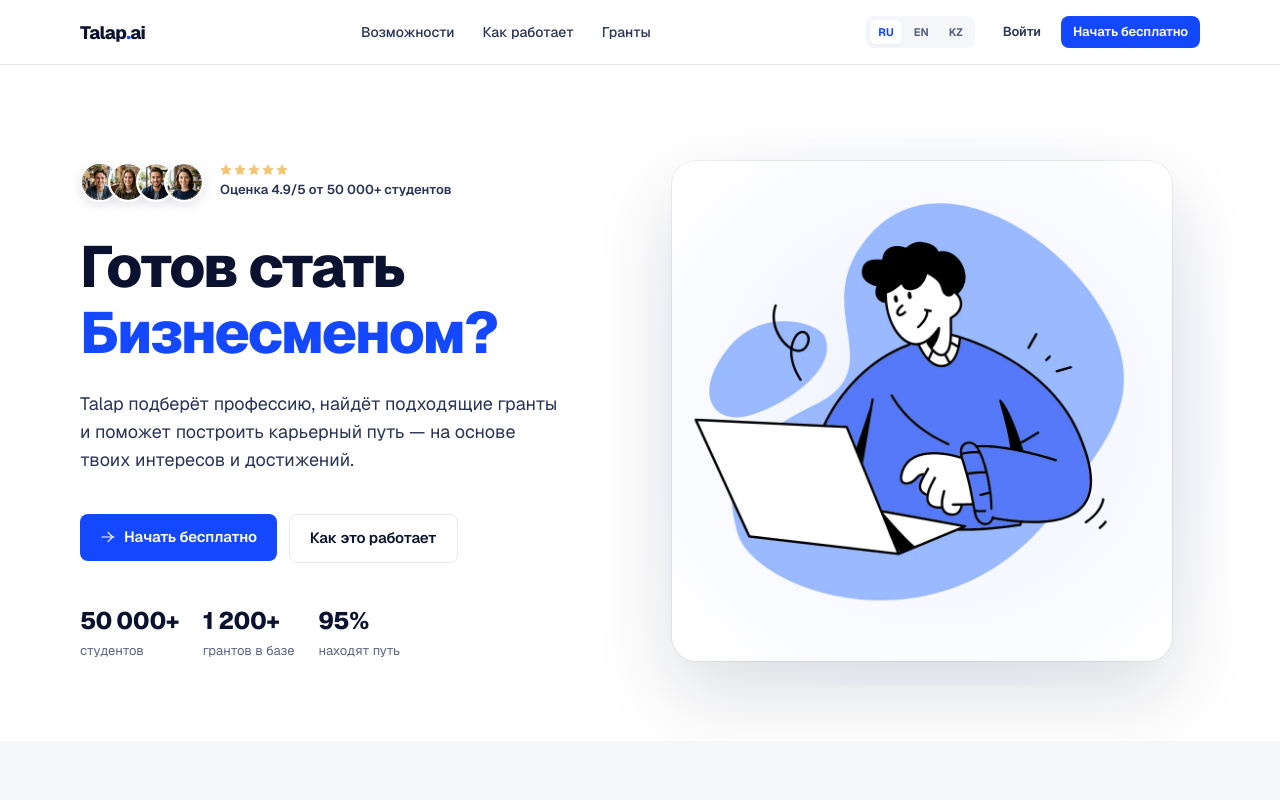
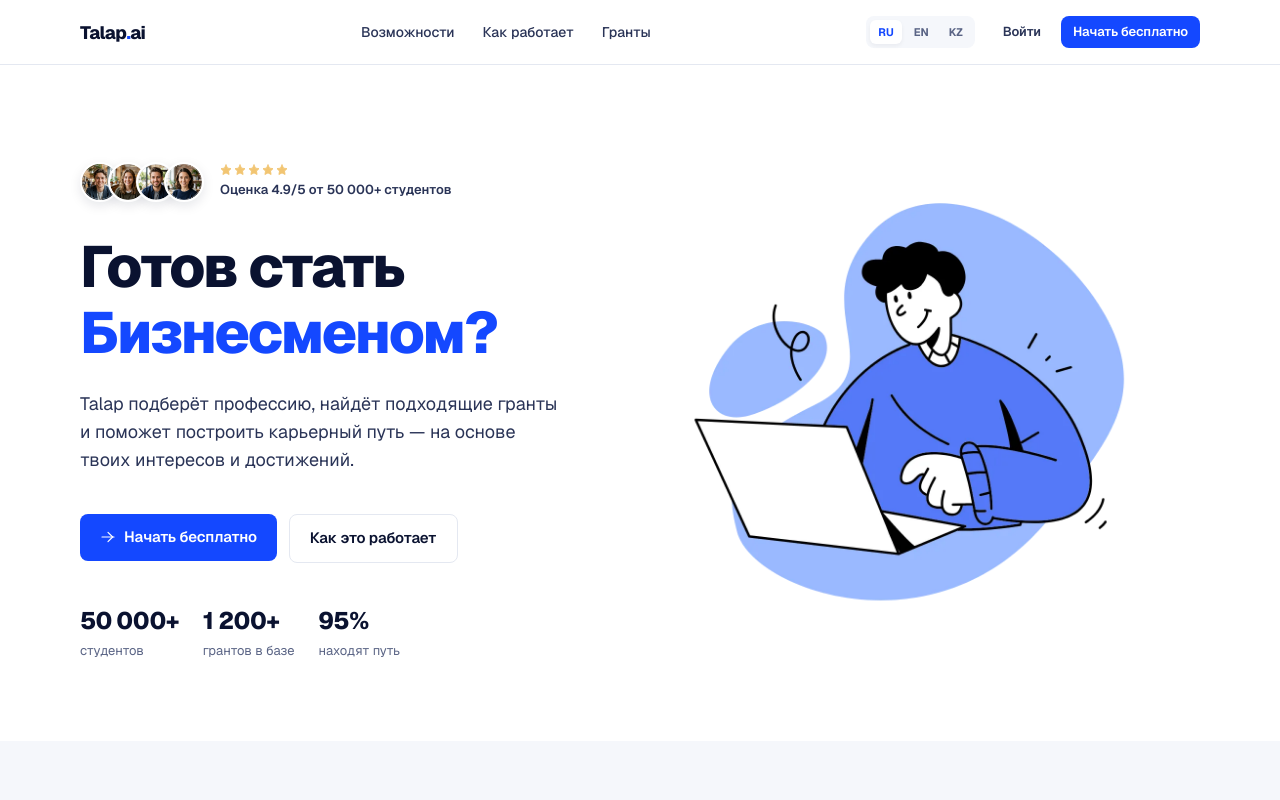
Before and after one commit to MrDezzan/talap-ai, a React (Vite) app: page / in a window 1280 px wide. Shown: the top 800 px of the page. Built offline with nearby package versions, Linux system fonts and the light colour scheme; no server answers.

Commit message:
style(landing): remove shadow and border radius from hero image

```diff
--- a/src/pages/Landing.jsx
+++ b/src/pages/Landing.jsx
@@ -293,10 +293,6 @@ function Hero() {
           </div>
 
           <div style={{ position: 'relative' }}>
-            <div style={{
-              position: 'absolute', inset: -24, borderRadius: 32,
-              background: 'radial-gradient(60% 60% at 50% 50%, rgba(20,72,255,0.08), transparent)',
-            }} />
             <img
               src={talapPreview}
               alt="Talap Platform Preview"
@@ -304,8 +300,6 @@ function Hero() {
                 width: '100%',
                 maxWidth: 500,
                 height: 'auto',
-                borderRadius: 24,
-                boxShadow: '0 32px 80px rgba(10,18,48,0.14), 0 0 0 1px rgba(10,18,48,0.06)',
                 position: 'relative',
                 zIndex: 1
               }}
```
